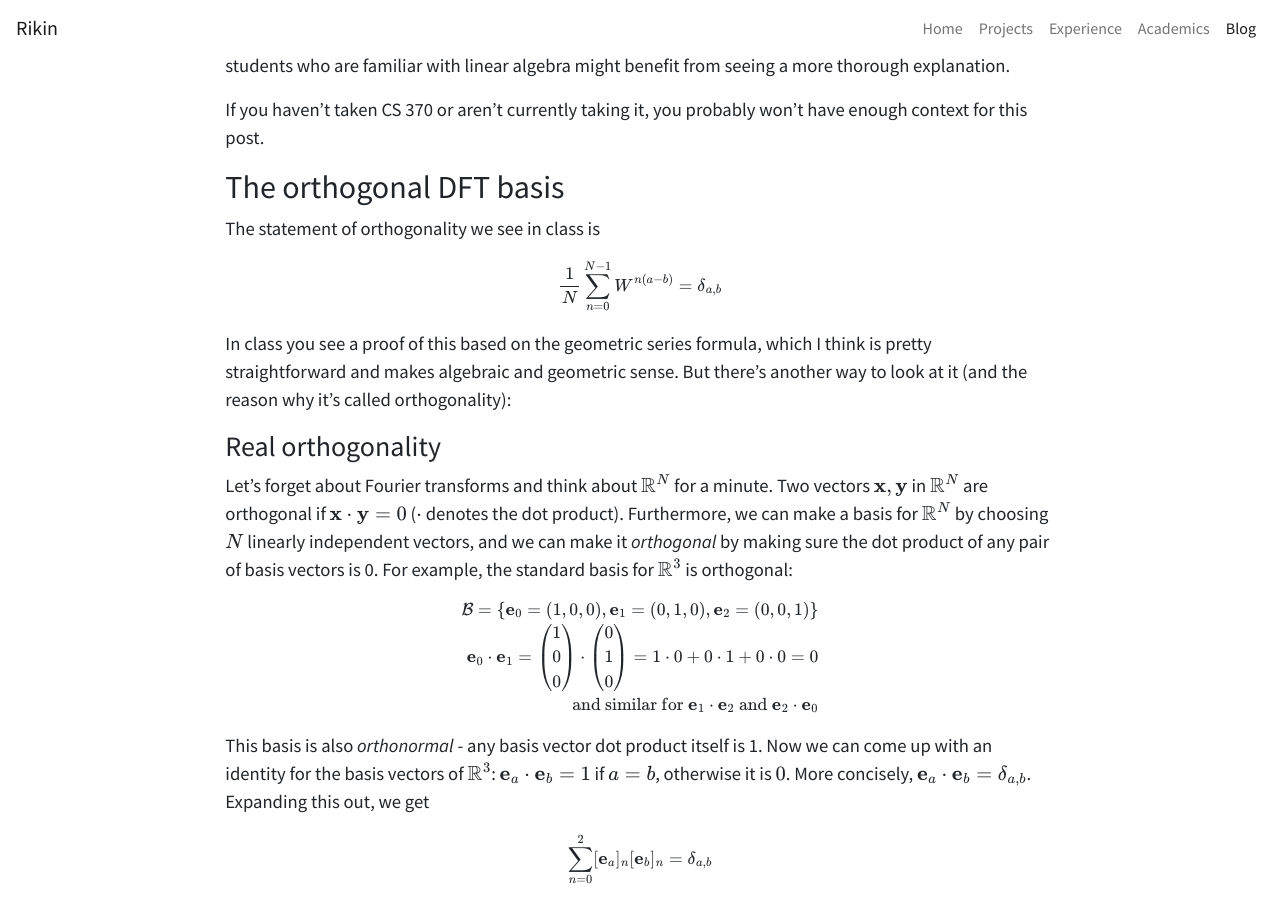
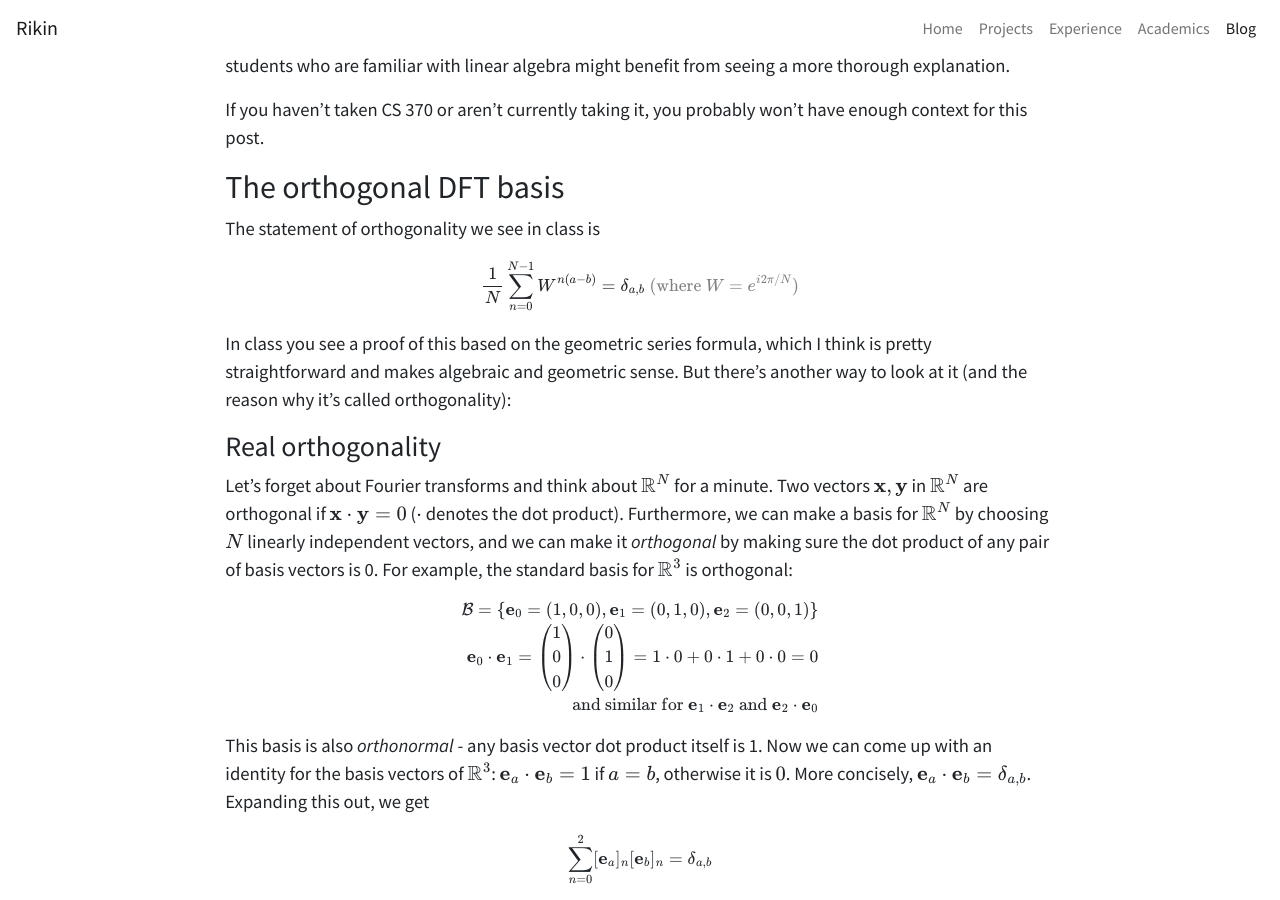
Before and after one commit to rikingurditta/blog, a Jekyll site: the page built from _posts/2024-07-19-orthogonality.md, in a window 1280 px wide and 900 px high, scrolled down 396 px. Built offline with Jekyll 4.4.1, drawn with Linux system fonts in a browser that asks for light colours; formulas are drawn with MathJax 3; some of the changed text lies outside the part shown.

Commit message:
Tiny fix for orthogonality

```diff
--- a/_posts/2024-07-19-orthogonality.md
+++ b/_posts/2024-07-19-orthogonality.md
@@ -27,7 +27,7 @@ If you haven't taken CS 370 or aren't currently taking it, you probably won't ha
 The statement of orthogonality we see in class is
 
 $$
-\frac{1}{N}\displaystyle \sum_{n=0}^{N-1} W^{n(a-b)} = \delta_{a,b}
+\frac{1}{N}\displaystyle \sum_{n=0}^{N-1} W^{n(a-b)} = \delta_{a,b} {\color{grey}\text{ (where } W=e^{i2\pi/N})}
 $$
 
 In class you see a proof of this based on the geometric series formula, which I think is pretty straightforward and makes algebraic and geometric sense. But there's another way to look at it (and the reason why it's called orthogonality):
@@ -191,6 +191,6 @@ This isn't true! Since this summation doesn't go all the way up to $N$, it *does
 
 ## Sources/Further reading
 
-I wrote this based on the 7th chapter, "*Finite Fourier Analysis*" of the excellent book [*Fourier Analysis: An Introduction*](https://press.princeton.edu/books/hardcover/9780691113845/fourier-analysis) by Elias M. Stein and Rami Shakarchi. I highly recommend it if you liked this unit of CS 370!
+I wrote this based on the 7th chapter, "*Finite Fourier Analysis*", of the excellent book [*Fourier Analysis: An Introduction*](https://press.princeton.edu/books/hardcover/9780691113845/fourier-analysis) by Elias M. Stein and Rami Shakarchi. I highly recommend it if you liked this unit of CS 370!
 
 I also used my own knowledge and intuition of linear algebra, and my go-to book on that is [*Linear Algebra Done Right*](https://linear.axler.net/) by Sheldon Axler (which is open access!). Chapter 7 on "*Operators on Inner Product Spaces*" (aka *relationships between linear transformations and dot products*) is particularly relevant here.
```
